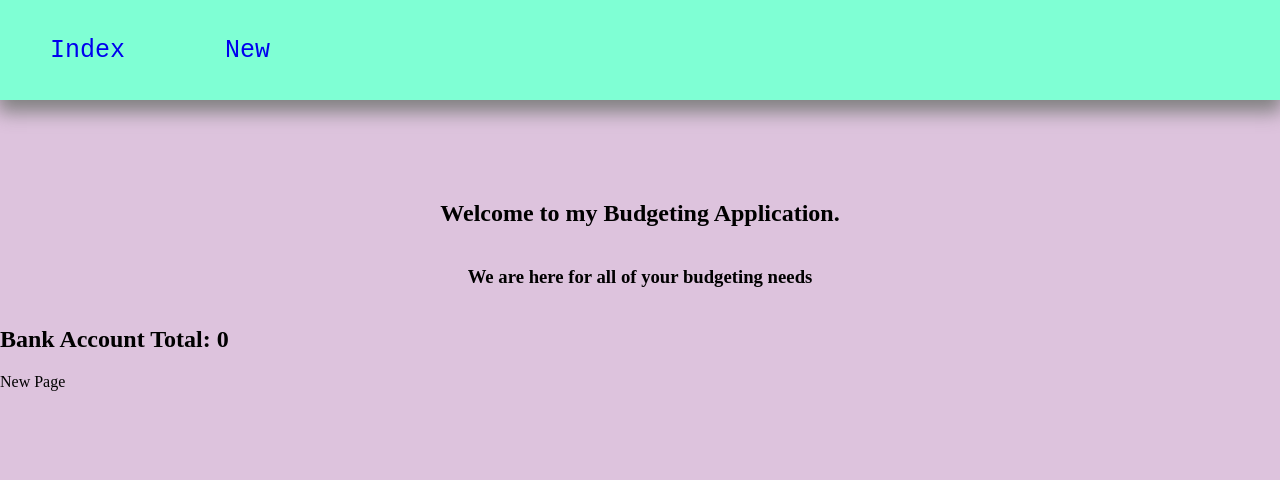
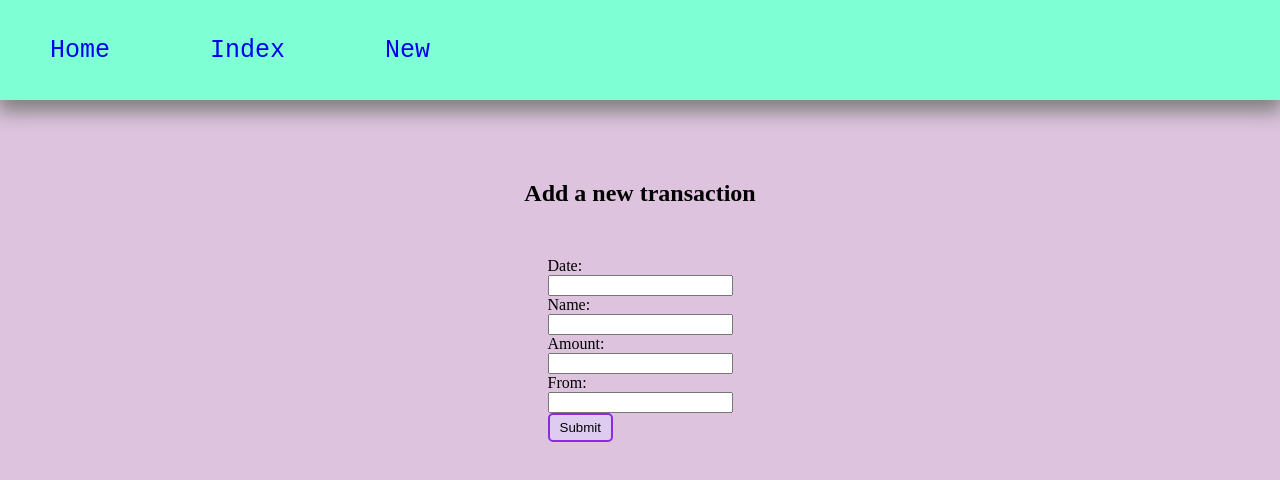
Before and after one commit to IvanCastillo1986/fictional-engine, a React (Create React App) app: page /transactions/new in a window 1280 px wide. Shown: the top 480 px of the page. Built offline with nearby package versions, Linux system fonts and the light colour scheme; no server answers.

Commit message:
Completed requirements

```diff
--- a/src/App.js
+++ b/src/App.js
@@ -2,30 +2,48 @@ import './App.css';
 import React, {useState, useEffect} from 'react';
 import { Route } from 'react-router-dom'
 import axios from 'axios'
+import { apiURL } from './util/apiURL'
 import NavBar from './NavBar'
 import Welcome from './Components/Welcome'
 import Index from './Pages/Index'
 import New from './Pages/New'
 
 
+const API = apiURL()
+
 function App() {
 
-  const [transactions, setTransactions] = useState([])
+  const [ transactions, setTransactions ] = useState([])
 
-  console.log(transactions)
+  const addTransaction = (newTransaction) => {
+    axios.post(`${API}/transactions`, newTransaction)
+    .then(response => {
+      return axios.get(`${API}/transactions`)
+    })
+    .then(response => {
+      setTransactions(response.data)
+    })
+    .catch((e) => console.log(e))
+  }
+
+  useEffect(() => {
+    axios.get(`${API}/transactions`)
+    .then(response => {
+      setTransactions(response.data)
+    })
+  }, [])
 
   return (
 
     <div className='App'>
       <NavBar />
-      <Route path='/' component={Welcome} />
-      <Route path='/transactions'>
-        <Index />
+      <Route exact path='/' component={Welcome} />
+      <Route exact path='/transactions'>
+        <Index transactions={transactions} />
       </Route>
       <Route path='/transactions/new'>
-        <New />
+        <New transactions={transactions} addTransaction={addTransaction} />
       </Route>
-
     </div>
 
   );
--- /dev/null
+++ b/src/Components/NewTransaction.js
@@ -0,0 +1,40 @@
+import React, { useState } from 'react'
+import { useHistory } from 'react-router-dom'
+
+
+export default function NewTransaction({ addTransaction }) {
+
+    const [transaction, setTransaction] = useState({
+        date: '',
+        name: '',
+        amount: 0,
+        from: ''
+    })
+    const history = useHistory()
+
+    const handleChange = (event) => {
+        setTransaction({ ...transaction, [event.target.id]: event.target.value })
+    }
+
+    const handleSubmit = (e) => {
+        e.preventDefault()
+        addTransaction(transaction)
+        history.push('/transactions')
+    }
+
+    return (
+        <div className='NewTransaction'>
+            <form onSubmit={handleSubmit} action="">
+                <label htmlFor="date">Date: </label><br />
+                <input onChange={handleChange} type="text" name="" id="date" /><br />
+                <label htmlFor="name">Name: </label><br />
+                <input onChange={handleChange} type="text" name="" id="name" /><br />
+                <label htmlFor="amount">Amount: </label><br />
+                <input onChange={handleChange} type="number" name="" id="amount" /><br />
+                <label htmlFor="from">From: </label><br />
+                <input onChange={handleChange} type="text" name="" id="from" /><br />
+                <button type="submit">Submit</button>
+            </form>
+        </div>
+    )
+}
--- /dev/null
+++ b/src/Components/Transaction.js
@@ -0,0 +1,18 @@
+import React from 'react'
+
+
+
+export default function Transaction({ transaction }) {
+
+
+
+    return (
+        <>
+            <tr>
+                <td>{transaction.date}</td>
+                <td>{transaction.name}</td>
+                <td>{transaction.amount}</td>
+            </tr>
+        </>
+    )
+}
--- /dev/null
+++ b/src/Components/Transactions.css
@@ -0,0 +1,30 @@
+.Transactions {
+    display: flex;
+    font-family: monospace;
+    font-size: 20px;
+    /* justify-content: space-between; */
+}
+
+table {
+    width: 100%;
+}
+
+thead {
+    background-color: rgba(255, 0, 55, 0.295);
+    margin: 20px;
+    /* Apparently table elements do not have margin property? */
+}
+th {
+    padding: 10px;
+    margin: 0 10px 0 10px;
+    /* Apparently table elements do not have margin property? */
+}
+
+h2 {
+    text-align: center;
+    margin-bottom: 50px;
+}
+
+tbody td {
+    text-align: center;
+}
--- /dev/null
+++ b/src/Components/Transactions.js
@@ -0,0 +1,30 @@
+import React, { useState, useEffect } from 'react'
+import Transaction from './Transaction'
+import './Transactions.css'
+
+
+
+export default function Transactions({ transactions }) {
+
+
+    const mapTransactions = transactions.map((transaction, index) => {
+        return <Transaction key={index} transaction={transaction} index={index} />
+    })
+
+    return (
+        <div className='Transactions'>
+            <table>
+                <thead>
+                    <tr>
+                        <th>Date</th>
+                        <th>Name</th>
+                        <th>Amount</th>
+                    </tr>
+                </thead>
+                <tbody>
+                    {mapTransactions}
+                </tbody>
+            </table>
+        </div>
+    )
+}
--- a/src/NavBar.js
+++ b/src/NavBar.js
@@ -7,6 +7,7 @@ export default function NavBar() {
 
     return (
         <div className='NavBar'>
+            <Link to='/'>Home</Link>
             <Link to='/transactions'>Index</Link>
             <Link to='/transactions/new'>New</Link>
         </div>
--- a/src/Pages/Index.js
+++ b/src/Pages/Index.js
@@ -1,13 +1,26 @@
-import React from 'react'
+import React, { useState, useEffect } from 'react'
+import Transactions from '../Components/Transactions'
 
 
 
-export default function Index() {
+export default function Index({ transactions }) {
 
+    console.log(transactions)
+
+    const [ total, setTotal ] = useState(0)
+
+    useEffect(() => {
+        let sum = 0
+        for (let transaction of transactions) {
+            sum = sum + Number(transaction.amount)
+        }
+        setTotal(sum)
+    }, [total, transactions])
 
     return (
         <div>
-            <h2>Bank Account Total: 0</h2>
+            <h2>Bank Account Total: ${total}</h2>
+            <Transactions transactions={transactions} />
         </div>
     )
 }
--- /dev/null
+++ b/src/Pages/New.css
@@ -0,0 +1,12 @@
+.NewTransaction {
+    display: flex;
+    justify-content: center;
+}
+
+button {
+    border: 2px solid blueviolet;
+    background-color: rgb(221, 204, 240);
+    border-radius: 5px;
+    padding: 5px 10px 5px 10px;
+    margin: auto;
+}
--- a/src/Pages/New.js
+++ b/src/Pages/New.js
@@ -1,11 +1,16 @@
 import React from 'react'
+import NewTransaction from '../Components/NewTransaction'
+import './New.css'
 
-export default function New() {
 
+export default function New({ transactions, addTransaction }) {
+
+    console.log(transactions[0])
 
     return (
         <div>
-            New Page
+            <h2>Add a new transaction</h2>
+            <NewTransaction addTransaction={addTransaction} />
         </div>
     )
 }
--- /dev/null
+++ b/src/util/apiURL.js
@@ -0,0 +1,6 @@
+
+export const apiURL = () => {
+    if (window.location.hostname === 'localhost') {
+        return 'http://localhost:8080'
+    }
+}
```
